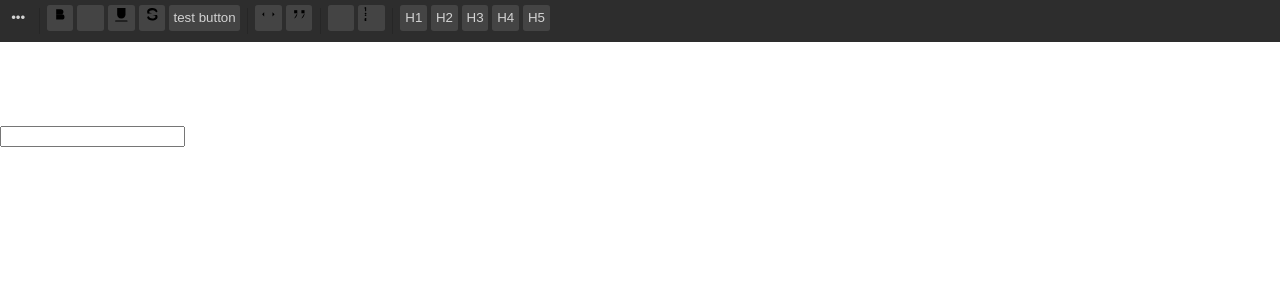
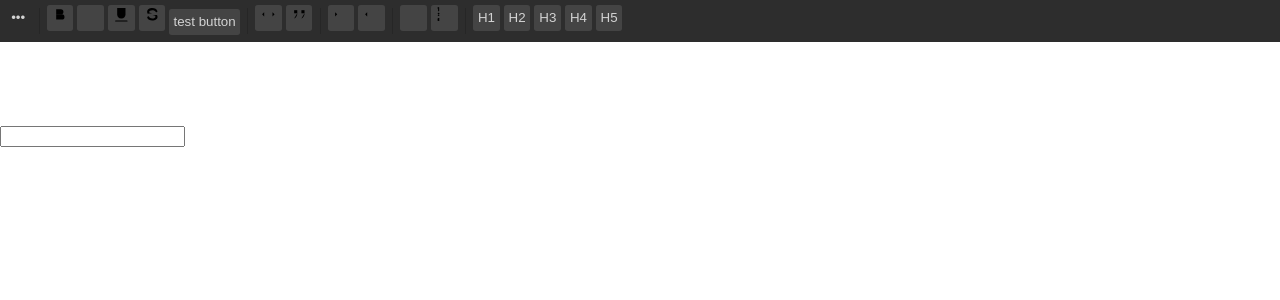
Before and after one commit to dgrundel/scribble, a Svelte app: page / in a window 1280 px wide. Shown: the top 300 px of the page. Built offline with nearby package versions, Linux system fonts and the light colour scheme; the HTML template or start-up script is replaced by a standard one.

Commit message:
made a flyout, hate it

```diff
--- /dev/null
+++ b/src/Flyout.svelte
@@ -0,0 +1,68 @@
+<script lang="ts">
+    let target;
+    let flyout;
+
+    const updatePosition = () => {
+        const { scrollHeight: height, offsetWidth: width } = target;
+        const { offsetWidth: flyoutWidth } = flyout;
+        const { top, left } = target.getBoundingClientRect();
+        const { scrollX, scrollY } = window;
+
+        console.log({
+            target, top, left, height, width, flyoutWidth, scrollY, scrollX
+        })
+
+        flyout.style.top = (top + height + scrollY) + 'px';
+        flyout.style.left = (left + (width / 2) + scrollX - (flyoutWidth / 2)) + 'px';
+    };
+</script>
+
+<div class="flyout-target" bind:this={target} on:mouseenter={updatePosition}>
+    <slot name="target"></slot>
+
+    <div class="flyout" bind:this={flyout}>
+        <div class="flyout-content">
+            <slot name="content"></slot>
+        </div>
+    </div>
+</div>
+
+<style>
+    .flyout-target {
+        --flyout-color: #000;
+
+        display: inline-block;
+    }
+
+    .flyout {
+        display: none;
+        z-index: 999;
+        position: absolute;
+        left: 0;
+        top: 0;
+    }
+
+    .flyout::before {
+        --size: .4rem;
+
+        content: ' ';
+        display: block;
+        margin: calc(-1 * var(--size)) auto 0;
+        width: 0;
+        height: 0;
+        border-left: var(--size) solid transparent;
+        border-right: var(--size) solid transparent;
+        border-bottom: var(--size) solid var(--flyout-color);
+    }
+
+    .flyout-target:hover .flyout {
+        display: block;
+    }
+
+    .flyout-content {
+        padding: .25rem .5rem;
+        border-radius: 0.3rem;
+        background-color: var(--flyout-color);
+        /* box-shadow: 0 0 5rem rgba(255,255,255, 0.2); */
+    }
+</style>
--- a/src/Toolbar.svelte
+++ b/src/Toolbar.svelte
@@ -1,4 +1,6 @@
 <script lang="ts">
+import Flyout from "./Flyout.svelte";
+
 export let openMenu: () => void;
 </script>
 
@@ -12,12 +14,29 @@ export let openMenu: () => void;
     <button class="tool ql-italic"></button>
     <button class="tool ql-underline"></button>
     <button class="tool ql-strike"></button>
-    <button class="tool">test button</button>
+
+    <Flyout>
+        <button slot="target" class="tool">test button</button>
+        <span slot="content">
+            Flying out!
+
+            <button class="tool ql-header" value="1"></button>
+            <button class="tool ql-header" value="2"></button>
+            <button class="tool ql-header" value="3"></button>
+            <button class="tool ql-header" value="4"></button>
+            <button class="tool ql-header" value="5"></button>
+        </span>
+    </Flyout>
 
     <span class="divider"></span>
 
     <button class="tool ql-code-block"></button>
     <button class="tool ql-blockquote"></button>
+
+    <span class="divider"></span>
+
+    <button class="tool ql-indent" value="+1"></button>
+    <button class="tool ql-indent" value="-1"></button>
 
     <span class="divider"></span>
 
@@ -47,7 +66,7 @@ export let openMenu: () => void;
     }
 
     .toolbar:hover {
-        scrollbar-width: auto;
+        scrollbar-width: thin;
     }
 
     .divider {
@@ -65,12 +84,13 @@ export let openMenu: () => void;
         line-height: 2em;
         height: 2em;
         min-width: 2em;
-
-        overflow: hidden;
+        flex-shrink: 0;
+        inline-size: max-content;
         text-align: center;
 
         background-color: #444444;
         color: rgb(211, 211, 211);
         cursor: pointer;
+
     }
 </style>
```
